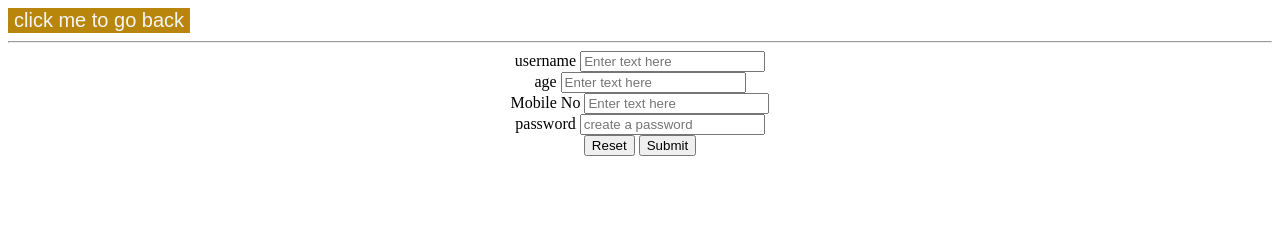
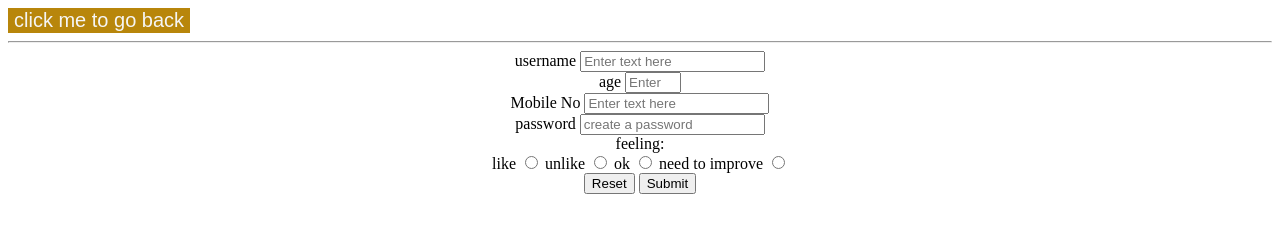
Before and after one commit to charan10187/HTML-practice, a plain HTML site: page buttons.html in a window 1280 px wide. Drawn offline with Linux system fonts and the light colour scheme.

Commit message:
radio buttons

```diff
--- a/buttons.html
+++ b/buttons.html
@@ -14,11 +14,23 @@
         <label for="username">username</label>
         <input type="text" placeholder="Enter text here" id="username"><br>
         <label for="age">age</label>
-        <input type="number" placeholder="Enter text here" id="age" minlength="18"><br>
+        <input type="number" placeholder="Enter text here" id="age" min="18" max="25"><br>
         <label for="Mobile No">Mobile No</label>
-        <input type="number" placeholder="Enter text here" id="Mobile No" pattern="[0-9]{10}" required><br>
+        <input type="tel" placeholder="Enter text here" id="Mobile No" pattern="[0-9]{10}" required><br>
         <label for="password">password</label>
         <input type="password" placeholder="create a password" id="password" required><br>
+
+        <label for="feeling">feeling:</label><br>
+
+        <label for="like"   >like</label>
+        <input type="radio" id="like" value="like" name="feeling">
+        <label for="unlike" >unlike</label>
+        <input type="radio" id="unlike" value="ok" name="feeling" >
+        <label for="ok"     >ok</label>
+        <input type="radio" id="need to improve"  value="need to improve" name="feeling">
+        <label for="need to improve">need to improve</label>
+        <input type="radio" id="like" value="like" name="feeling"><br>
+
         <input type="reset">
         <input type="submit">
 
```
